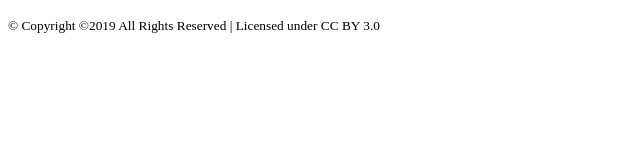
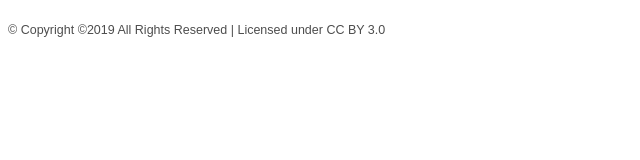
Before and after one commit to TeejayParker/TeejayParker.github.io, a plain HTML site: page index.html in a window 1280 px wide. Shown: the full height of the page, 0-640 px from the left. Drawn offline with Linux system fonts and the light colour scheme; files that its build step writes are made by us from their sources.

Commit message:
added css href

```diff
--- a/index.html
+++ b/index.html
@@ -23,6 +23,10 @@
 
     <!-- FAVICON & APPLE-TOUCH-ICON | ROOT DIR -->
     <link rel="shortcut icon" href="favicon.ico">
+
+    <!-- CSS PAGES -->
+      <!-- Theme Style -->
+    <link rel="stylesheet" href="css/style.css">
   </head>
 
   <body>
```
